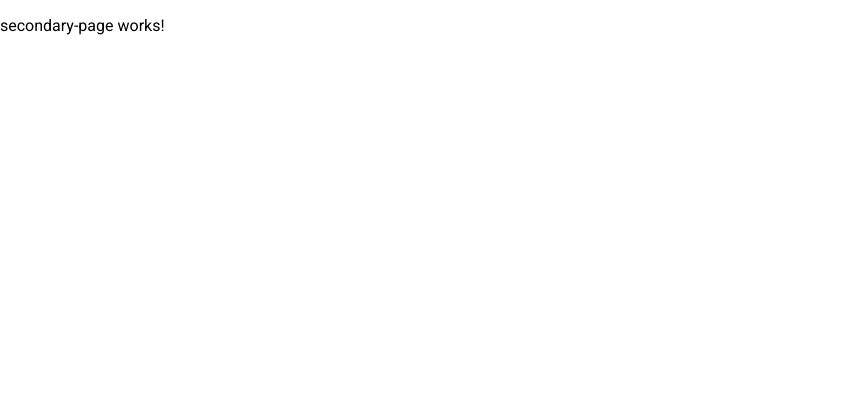
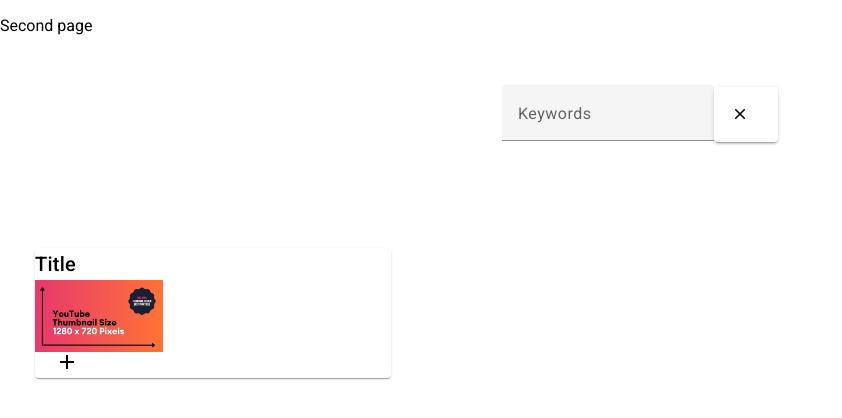
Before and after one commit to ProjetSI-FC/front, an Angular app: page /second in a window 1280 px wide. Shown: the top 418 px of the page, without its empty margins (0-842 px from the left). Built offline with nearby package versions, Linux system fonts and the light colour scheme.

Commit message:
TSO#1:up to date

```diff
--- a/src/app/app.module.ts
+++ b/src/app/app.module.ts
@@ -20,6 +20,8 @@ import { HttpClientModule } from '@angular/common/http';
 import { MatCardModule } from '@angular/material/card';
 import { MatDialogModule } from '@angular/material/dialog';
 import { MatButtonModule } from '@angular/material/button';
+import {MatListModule} from '@angular/material/list';
+import { MatGridListModule } from '@angular/material/grid-list';
 
 
 @NgModule({
@@ -55,7 +57,9 @@ import { MatButtonModule } from '@angular/material/button';
     BrowserAnimationsModule,
     MatCardModule,
     MatDialogModule,
-    MatButtonModule
+    MatButtonModule,
+    MatListModule,
+    MatGridListModule
   ],
   providers: [],
   bootstrap: [AppComponent]
--- a/src/app/pages/secondary-page/secondary-page.component.html
+++ b/src/app/pages/secondary-page/secondary-page.component.html
@@ -1 +1,19 @@
-<p>secondary-page works!</p>
+<p>Second page</p>
+
+<app-searchbar></app-searchbar>
+
+<mat-grid-list cols="3" rowHeight="200px">
+    <mat-grid-tile>
+        <mat-card>
+            <mat-card-title>Title</mat-card-title>
+                <div mat-card-avatar>
+                    <img src="assets/thumbnail-proto.jpg" alt="Image" style="width: 128px; height: 72px;">
+                </div>
+            <mat-card-actions>
+                <button mat-icon-button>
+                    <mat-icon>add</mat-icon>
+                </button>
+            </mat-card-actions>
+        </mat-card>
+    </mat-grid-tile>
+</mat-grid-list>
--- a/src/app/pages/secondary-page/secondary-page.component.scss
+++ b/src/app/pages/secondary-page/secondary-page.component.scss
@@ -0,0 +1,4 @@
+mat-card {
+    width: calc(100% - 70px);
+    height: calc(100% - 70px);
+  }
```
Also changed, not shown: src/assets/gray-cross.svg (renamed from src/app/assets/img/gray-cross.svg), src/assets/thumbnail-proto.jpg (added).
